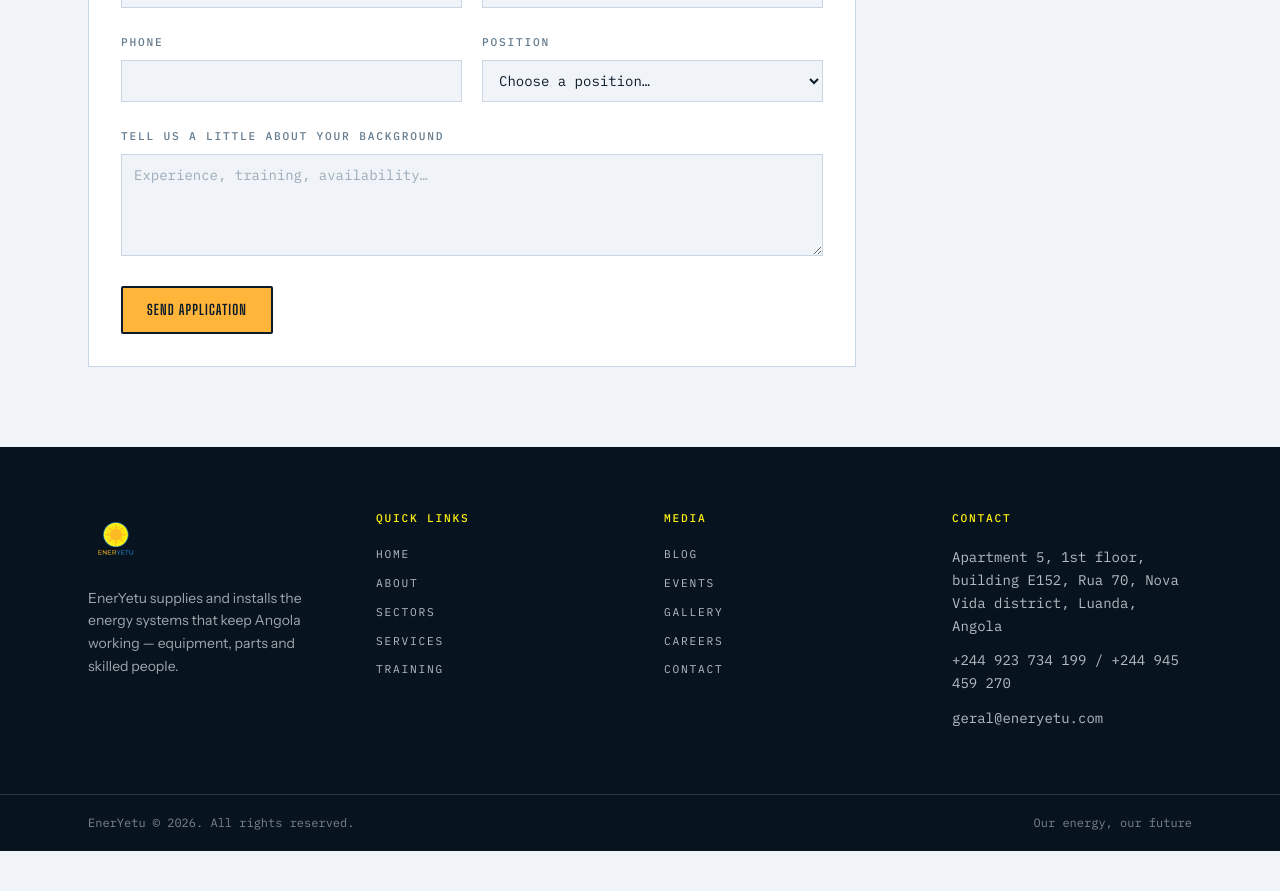
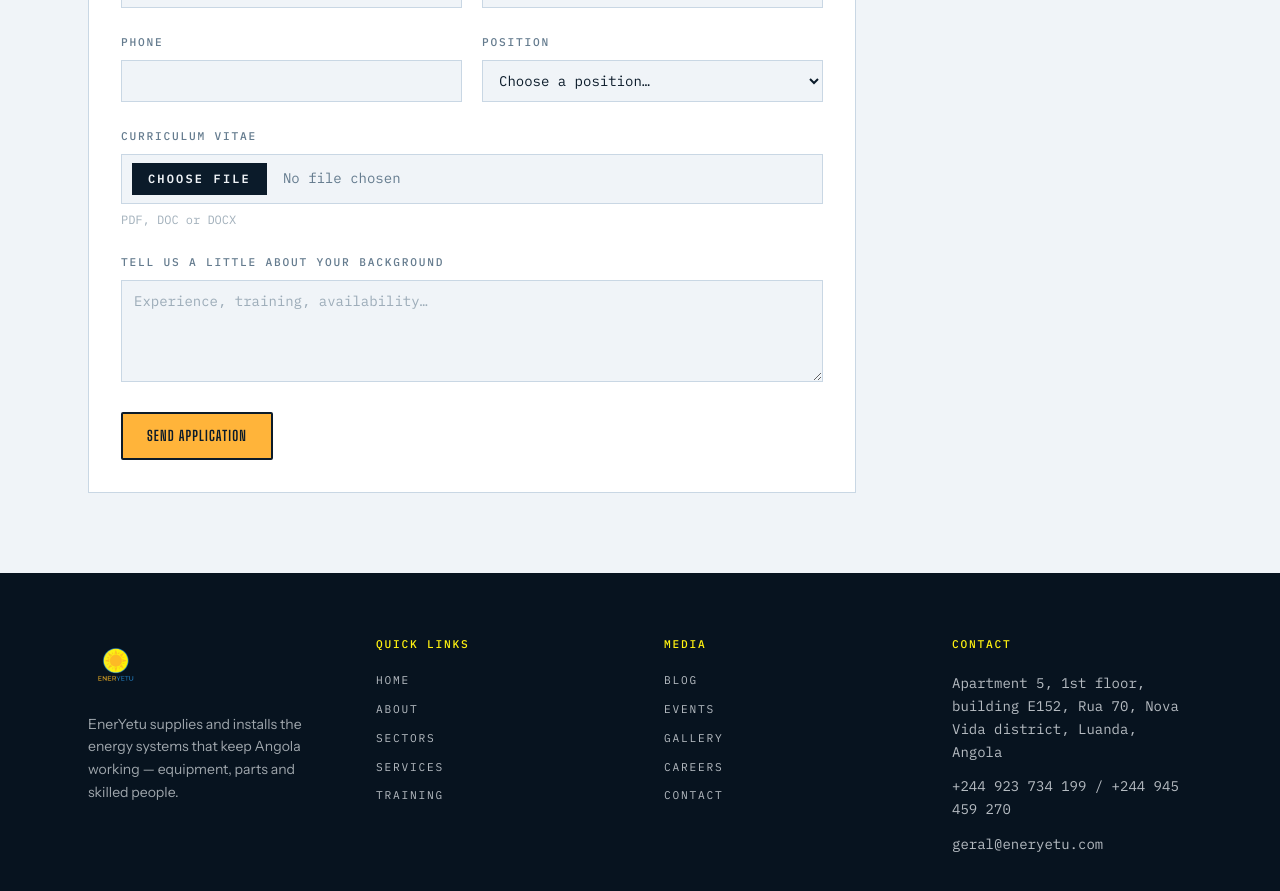
Before and after one commit to LouAntonio/eneryetu-front, a React (Vite) app: page /careers in a window 1280 px wide. Shown: the part 1660-2551 px from the top of the page. Before the commit the page ends 2511 px from the top, so only its background shows below. Built offline with nearby package versions, Linux system fonts and the light colour scheme.

Commit message:
feat: enhance ApplicationForm with CV upload functionality and add translations for CV-related fields

```diff
--- a/src/components/ApplicationForm.tsx
+++ b/src/components/ApplicationForm.tsx
@@ -7,12 +7,17 @@ interface ApplicationFormProps {
 
 type Field = 'name' | 'email' | 'phone' | 'position' | 'message';
 type Values = Record<Field, string>;
-type Errors = Partial<Record<'name' | 'email' | 'position', string>>;
+type Errors = Partial<Record<'name' | 'email' | 'position' | 'cv', string>>;
 
 const EMAIL_RE = /^[^\s@]+@[^\s@]+\.[^\s@]+$/;
+const CV_ACCEPT =
+	'.pdf,.doc,.docx,application/pdf,application/msword,application/vnd.openxmlformats-officedocument.wordprocessingml.document';
 
 const FIELD_CLASS =
 	'w-full rounded-none border border-line bg-paper px-3 py-2.5 font-mono text-sm text-ink placeholder:text-slate/60 focus:border-blue focus:outline-none';
+
+const FILE_CLASS =
+	'w-full rounded-none border border-line bg-paper px-2.5 py-2 font-mono text-sm text-slate file:mr-4 file:border-0 file:bg-ink file:px-4 file:py-2 file:font-mono file:text-xs file:font-semibold file:uppercase file:tracking-[0.18em] file:text-paper hover:file:bg-blue-dark focus:border-blue focus:outline-none';
 
 export function ApplicationForm({ positions }: ApplicationFormProps) {
 	const { t } = useTranslation();
@@ -24,6 +29,7 @@ export function ApplicationForm({ positions }: ApplicationFormProps) {
 		message: '',
 	});
 	const [errors, setErrors] = useState<Errors>({});
+	const [cv, setCv] = useState<File | null>(null);
 	const [sent, setSent] = useState(false);
 
 	const update =
@@ -32,6 +38,10 @@ export function ApplicationForm({ positions }: ApplicationFormProps) {
 			setValues((prev) => ({ ...prev, [field]: event.target.value }));
 		};
 
+	const pickCv = (event: React.ChangeEvent<HTMLInputElement>) => {
+		setCv(event.target.files?.[0] ?? null);
+	};
+
 	const onSubmit = (event: FormEvent) => {
 		event.preventDefault();
 		const next: Errors = {};
@@ -39,6 +49,7 @@ export function ApplicationForm({ positions }: ApplicationFormProps) {
 		if (!values.email.trim() || !EMAIL_RE.test(values.email))
 			next.email = t('careers.form.emailInvalid');
 		if (!values.position) next.position = t('careers.form.positionRequired');
+		if (!cv) next.cv = t('careers.form.cvRequired');
 		setErrors(next);
 		if (Object.keys(next).length === 0) setSent(true);
 	};
@@ -143,6 +154,29 @@ export function ApplicationForm({ positions }: ApplicationFormProps) {
 			</div>
 
 			<div className="mt-5">
+				<label htmlFor="apply-cv" className="ui-label text-slate">
+					{t('careers.form.cv')}
+				</label>
+				<input
+					id="apply-cv"
+					type="file"
+					accept={CV_ACCEPT}
+					onChange={pickCv}
+					className={`mt-2 ${FILE_CLASS}`}
+				/>
+				{cv ? (
+					<p className="mt-2 font-mono text-xs text-ink">{cv.name}</p>
+				) : (
+					<p className="mt-2 font-mono text-xs text-slate/60">
+						{t('careers.form.cvHint')}
+					</p>
+				)}
+				{errors.cv ? (
+					<p className="mt-1 text-sm font-semibold text-sun-deep">{errors.cv}</p>
+				) : null}
+			</div>
+
+			<div className="mt-5">
 				<label htmlFor="apply-message" className="ui-label text-slate">
 					{t('careers.form.message')}
 				</label>
--- a/src/locales/en/translation.json
+++ b/src/locales/en/translation.json
@@ -249,6 +249,9 @@
 			"spontaneous": "Spontaneous application",
 			"message": "Tell us a little about your background",
 			"messagePlaceholder": "Experience, training, availability…",
+			"cv": "Curriculum Vitae",
+			"cvHint": "PDF, DOC or DOCX",
+			"cvRequired": "Attach your CV.",
 			"submit": "Send application",
 			"nameRequired": "Tell us your name.",
 			"emailInvalid": "Enter a valid email address.",
--- a/src/locales/pt/translation.json
+++ b/src/locales/pt/translation.json
@@ -256,6 +256,9 @@
 			"spontaneous": "Candidatura espontânea",
 			"message": "Conte-nos um pouco do seu percurso",
 			"messagePlaceholder": "Experiência, formação, disponibilidade…",
+			"cv": "Curriculum Vitae",
+			"cvHint": "PDF, DOC ou DOCX",
+			"cvRequired": "Anexe o seu CV.",
 			"submit": "Enviar candidatura",
 			"nameRequired": "Diga-nos o seu nome.",
 			"emailInvalid": "Introduza um email válido.",
```
